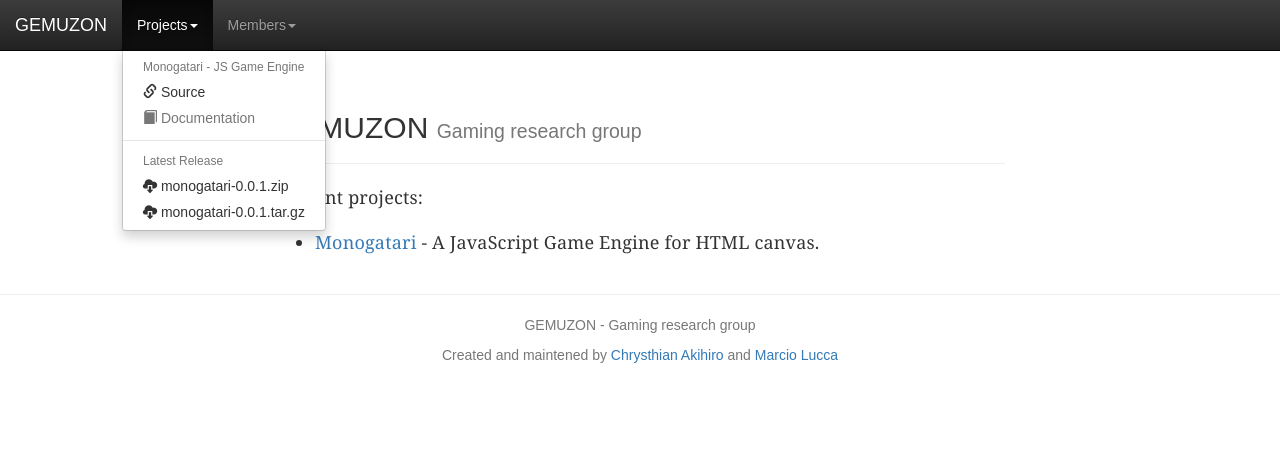
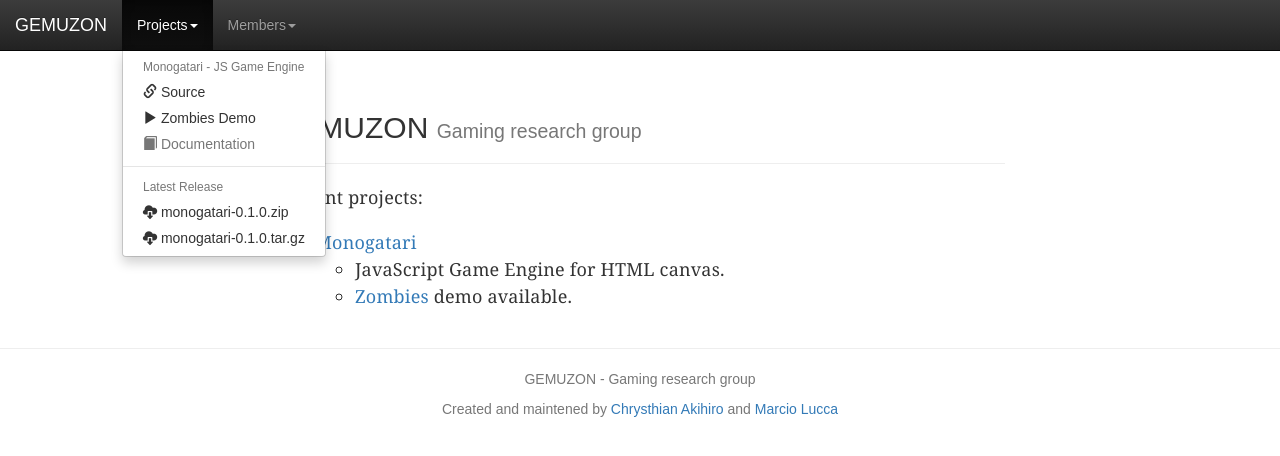
Before and after one commit to digihaus/digihaus.github.io, a plain HTML site: page index.html in a window 1280 px wide. Both pictures are taken after a click on the link "Projects". Drawn offline with nearby package versions, Linux system fonts and the light colour scheme.

Commit message:
Updating new monogatari version

```diff
--- a/index.html
+++ b/index.html
@@ -37,6 +37,12 @@
                     Source
                   </a>
                 </li>
+                <li role="presentation">
+                  <a href="/demo/zombies">
+                    <span class="glyphicon glyphicon-play"></span>
+                    Zombies Demo
+                  </a>
+                </li>
                 <li role="presentation" class="disabled">
                   <a href="http://github.com/gemuzon/monogatari">
                     <span class="glyphicon glyphicon-book"></span>
@@ -46,13 +52,13 @@
                 <li role="presentation" class="divider"></li>
                 <li role="presentation" class="dropdown-header">Latest Release</li>
                 <li role="presentation">
-                  <a href="https://github.com/gemuzon/monogatari/archive/0.0.1.zip">
+                  <a href="https://github.com/gemuzon/monogatari/archive/0.1.0.zip">
                     <span class="glyphicon glyphicon-cloud-download"></span>
-                    monogatari-0.0.1.zip
+                    monogatari-0.1.0.zip
                   </a>
-                  <a href="https://github.com/gemuzon/monogatari/archive/0.0.1.tar.gz">
+                  <a href="https://github.com/gemuzon/monogatari/archive/0.1.0.tar.gz">
                     <span class="glyphicon glyphicon-cloud-download"></span>
-                    monogatari-0.0.1.tar.gz
+                    monogatari-0.1.0.tar.gz
                   </a>
                 </li>
               </ul>
@@ -87,7 +93,6 @@
     <div class="page-header">
   <h2>GEMUZON <small>Gaming research group</small></h2>
 </div>
-
 <div class="reading">
   <p>
     Current projects:
@@ -96,7 +101,10 @@
         <a href="http://github.com/gemuzon/monogatari">
           Monogatari
         </a>
-        - A JavaScript Game Engine for HTML canvas.
+        <ul>
+          <li>JavaScript Game Engine for HTML canvas.</li>
+          <li><a href="/demo/zombies">Zombies</a> demo available.</li>
+        </ul>
       </li>
     </ul>
   </p>
```
Also changed, not shown: chrysthian.html (+10 -4 lines), marciolucca.html (+10 -4 lines), src/pages/index.dot.html (+4 -2 lines), src/templates/default.dot.html (+10 -4 lines).
